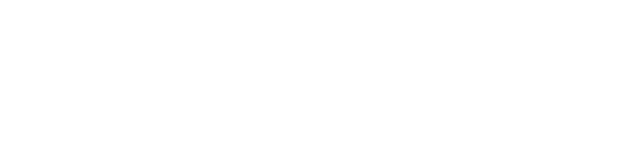
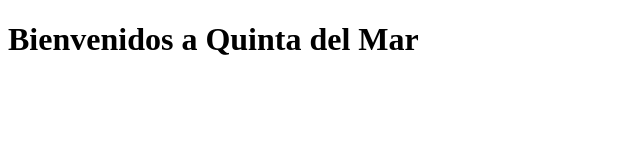
Before and after one commit to flizcano/web-test, a plain HTML site: page index.html in a window 1280 px wide. Shown: the whole page, without its empty margins (0-640 px from the left). Drawn offline with Linux system fonts and the light colour scheme.

Commit message:
Update index.html

```diff
--- a/index.html
+++ b/index.html
@@ -3,9 +3,9 @@
 <head>
     <meta charset="UTF-8">
     <meta name="viewport" content="width=device-width, initial-scale=1.0">
-    <title>Document</title>
+    <title>Quinta del mar</title>
 </head>
 <body>
-
+    <h1>Bienvenidos a Quinta del Mar</h1>
 </body>
 </html>
```
